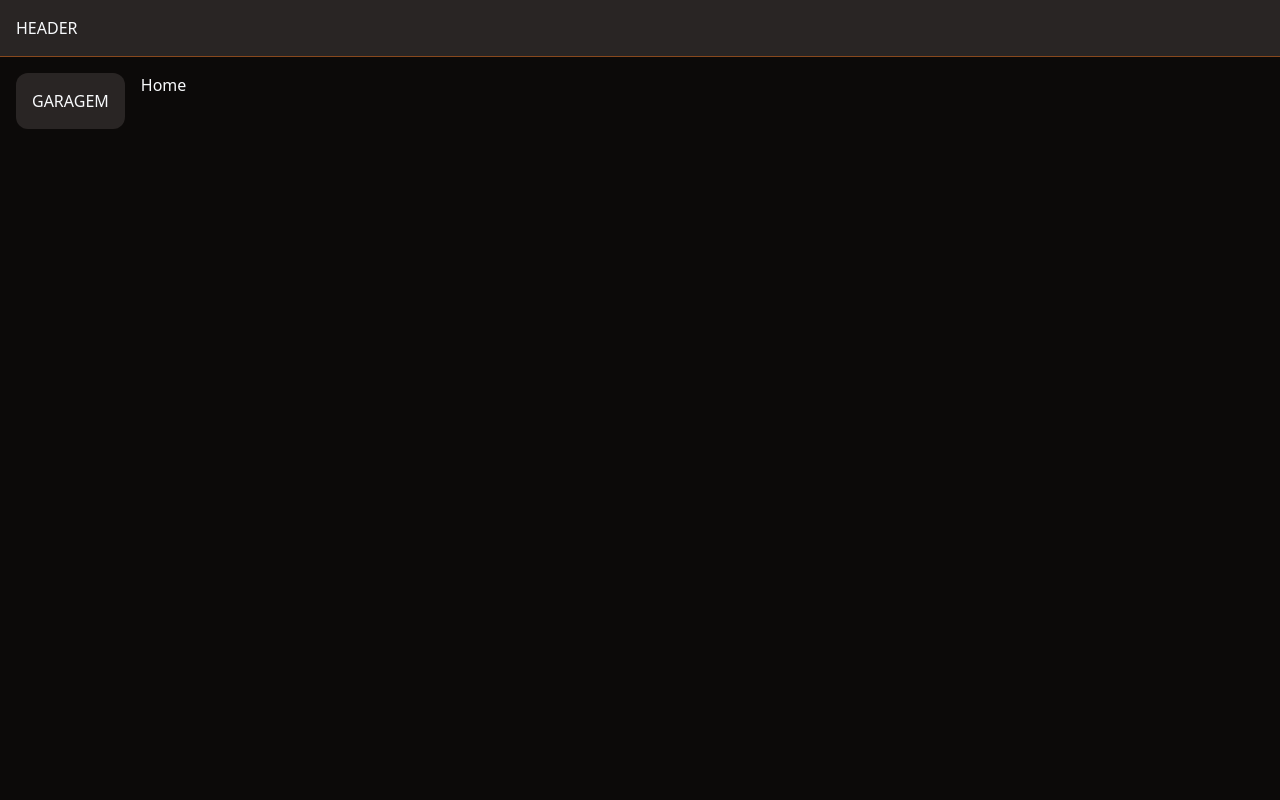
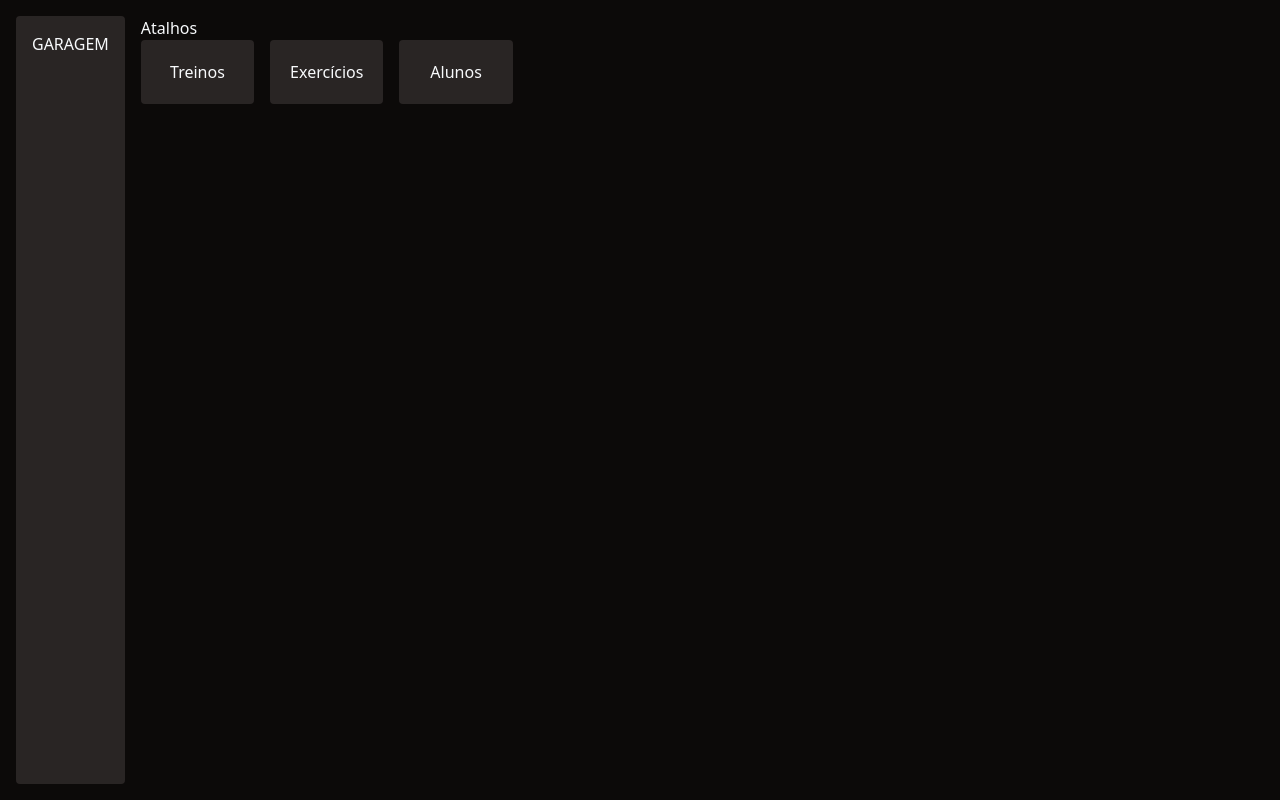
Before and after one commit to ewertonfrnc/garagem-client, a React (Vite) app: page / in a window 1280 px wide. Built offline with nearby package versions, Linux system fonts and the light colour scheme.

Commit message:
Add navigation links to Home page
Enhanced Home page with route shortcuts for Treinos, Exercícios, and Alunos. Updated index.html structure and disabled Header component in App.tsx for the new layout.

```diff
--- a/index.html
+++ b/index.html
@@ -21,8 +21,8 @@
     />
   </head>
 
-  <body class="min-h-screen bg-stone-950 text-slate-50">
-    <div id="root"></div>
+  <body class="bg-stone-950 text-slate-50">
+    <div id="root" class="min-h-screen"></div>
     <script type="module" src="/src/main.tsx"></script>
   </body>
 </html>
--- a/src/App.tsx
+++ b/src/App.tsx
@@ -2,19 +2,19 @@ import { Routes, Route } from "react-router-dom";
 
 import Home from "./routes/Home.tsx";
 import WorkoutView from "./routes/Workout.view.tsx";
-import Header from "./components/Header.component.tsx";
+// import Header from "./components/Header.component.tsx";
 
 export default function App() {
   return (
     <>
-      <Header />
+      {/*<Header />*/}
 
-      <main className={"flex gap-4 p-4"}>
-        <nav className={"rounded-xl bg-stone-800 p-4"}>GARAGEM</nav>
+      <main className={"flex h-screen gap-4 p-4"}>
+        <nav className={"rounded bg-stone-800 p-4"}>GARAGEM</nav>
 
         <Routes>
           <Route path="/" element={<Home />} />
-          <Route path="/workout" element={<WorkoutView />} />
+          <Route path="/workouts" element={<WorkoutView />} />
         </Routes>
       </main>
     </>
--- a/src/routes/Home.tsx
+++ b/src/routes/Home.tsx
@@ -1,3 +1,27 @@
+import { Link } from "react-router-dom";
+
 export default function Home() {
-  return <h1>Home</h1>;
+  const routes = [
+    { label: "Treinos", route: "/workouts" },
+    { label: "Exercícios", route: "/exercises" },
+    { label: "Alunos", route: "/students" },
+  ];
+
+  return (
+    <div>
+      <h1>Atalhos</h1>
+
+      <div className={"grid grid-cols-3 gap-4"}>
+        {routes.map((route, idx) => (
+          <Link
+            className={"inline-block rounded bg-stone-800 p-5 text-center"}
+            to={route.route}
+            key={idx}
+          >
+            <p>{route.label}</p>
+          </Link>
+        ))}
+      </div>
+    </div>
+  );
 }
```
